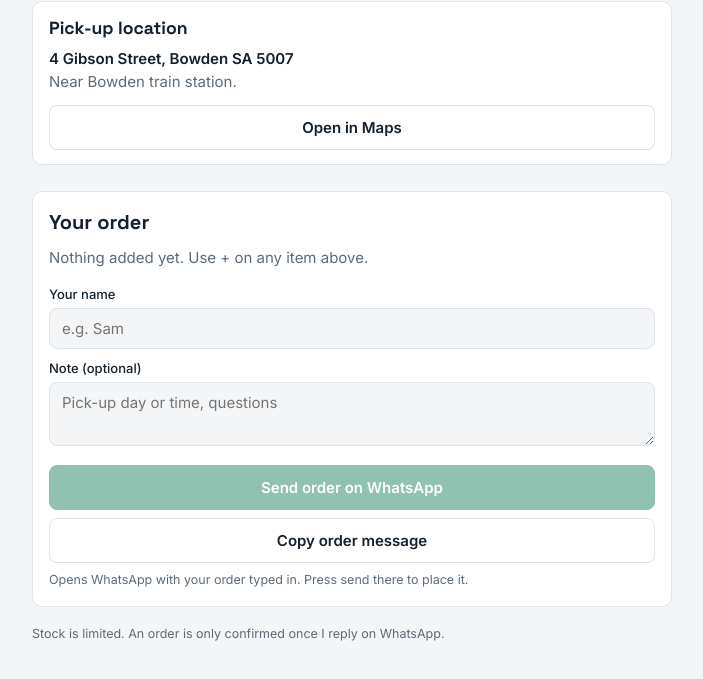
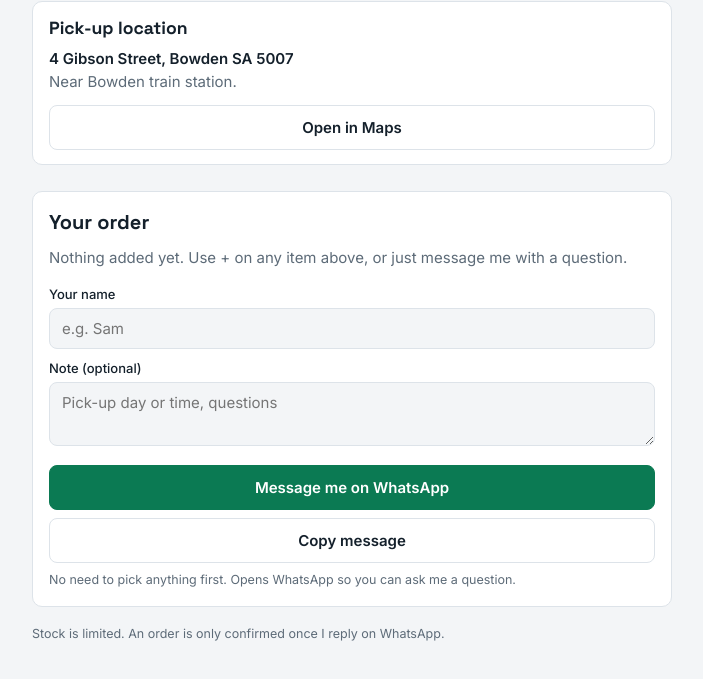
Before and after one commit to raviksingh13/stock, a plain HTML site: page index.html in a window 1280 px wide. Shown: the part 3616-4295 px from the top of the page, without its empty margins (288-991 px from the left). Drawn offline with Linux system fonts and the light colour scheme; no server answers; files whose address does not match are found by name.

Commit message:
Allow WhatsApp messaging without selecting a product
The Send on WhatsApp button was disabled until an item was added.
It is now always active: with no items it opens WhatsApp with a short
enquiry message (plus name/note if filled in), and the copy button
works too. With items selected, behaviour is unchanged.

Co-Authored-By: Claude Sonnet 5.5 <noreply@anthropic.com>
Claude-Session: https://claude.ai/code/session_01CbLpzommEH42m21L1Dhban

```diff
--- a/index.html
+++ b/index.html
@@ -145,7 +145,7 @@ textarea { min-height: 64px; resize: vertical; }
 
   <section class="order" id="order" aria-labelledby="order-h">
     <h2 id="order-h">Your order</h2>
-    <p class="empty" id="empty">Nothing added yet. Use + on any item above.</p>
+    <p class="empty" id="empty">Nothing added yet. Use + on any item above, or just message me with a question.</p>
     <ul class="lines" id="lines"></ul>
     <div class="total" id="totalrow" hidden><span>Total</span><span id="total"></span></div>
     <label for="who">Your name</label>
@@ -153,10 +153,10 @@ textarea { min-height: 64px; resize: vertical; }
     <label for="note">Note (optional)</label>
     <textarea id="note" placeholder="Pick-up day or time, questions"></textarea>
     <div class="actions">
-      <a class="btn primary" id="send" href="#" target="_blank" rel="noopener" aria-disabled="true">Send order on WhatsApp</a>
+      <a class="btn primary" id="send" href="#" target="_blank" rel="noopener" aria-disabled="false">Message me on WhatsApp</a>
       <button class="btn" id="copy" type="button">Copy order message</button>
     </div>
-    <p class="hint" id="hint">Opens WhatsApp with your order typed in. Press send there to place it.</p>
+    <p class="hint" id="hint">No need to pick anything first. Opens WhatsApp so you can ask me a question.</p>
   </section>
   <p class="foot">Stock is limited. An order is only confirmed once I reply on WhatsApp.</p>
   <p class="foot" id="visits" hidden></p>
@@ -325,9 +325,15 @@ function orderText() {
     "• " + qty[i.id] + " × " + i.name + (i.price == null ? " (price to confirm)" : " — " + money(lineTotal(i, qty[i.id]))));
   let known = 0, unknown = false;
   ITEMS.forEach(i => { if (qty[i.id]) { if (i.price == null) unknown = true; else known += lineTotal(i, qty[i.id]); } });
+  const who = $("who").value.trim(), note = $("note").value.trim();
+  if (!lines.length) {
+    let q = "Hi, I'm interested in your laptop stock and have a question.";
+    if (who) q += "\nName: " + who;
+    if (note) q += "\nNote: " + note;
+    return q;
+  }
   let t = "Hi, I'd like to order:\n" + lines.join("\n");
   t += "\nTotal: " + money(known) + (unknown ? " + items to confirm" : "");
-  const who = $("who").value.trim(), note = $("note").value.trim();
   if (who) t += "\nName: " + who;
   if (note) t += "\nNote: " + note;
   return t;
@@ -347,17 +353,17 @@ function renderOrder() {
   $("totalrow").hidden = picked.length === 0;
   $("total").textContent = money(known) + (unknown ? " + items to confirm" : "");
   const send = $("send");
-  send.setAttribute("aria-disabled", String(picked.length === 0));
-  $("copy").disabled = picked.length === 0;
+  send.setAttribute("aria-disabled", "false");
+  $("copy").disabled = false;
   const bar = $("bar"); bar.hidden = picked.length === 0;
   $("barsum").textContent = count + (count === 1 ? " item" : " items") + " · " + money(known) + (unknown ? " +" : "");
-  if (picked.length) {
-    const base = /^https:\/\/wa\.me\//.test(WHATSAPP) ? WHATSAPP.replace(/[?#].*$/, "") : WHATSAPP ? "https://wa.me/" + WHATSAPP.replace(/\D/g, "") : "https://wa.me/";
-    send.href = base + "?text=" + encodeURIComponent(orderText());
-  } else send.removeAttribute("href");
-  $("hint").textContent = WHATSAPP
-    ? "Opens WhatsApp with your order typed in. Press send there to place it."
-    : "Opens WhatsApp so you can choose who to send the order to.";
+  const base = /^https:\/\/wa\.me\//.test(WHATSAPP) ? WHATSAPP.replace(/[?#].*$/, "") : WHATSAPP ? "https://wa.me/" + WHATSAPP.replace(/\D/g, "") : "https://wa.me/";
+  send.href = base + "?text=" + encodeURIComponent(orderText());
+  send.textContent = picked.length ? "Send order on WhatsApp" : "Message me on WhatsApp";
+  $("copy").textContent = picked.length ? "Copy order message" : "Copy message";
+  $("hint").textContent = picked.length
+    ? (WHATSAPP ? "Opens WhatsApp with your order typed in. Press send there to place it." : "Opens WhatsApp so you can choose who to send the order to.")
+    : "No need to pick anything first. Opens WhatsApp so you can ask me a question.";
 }
 
 $("who").addEventListener("input", renderOrder);
```
